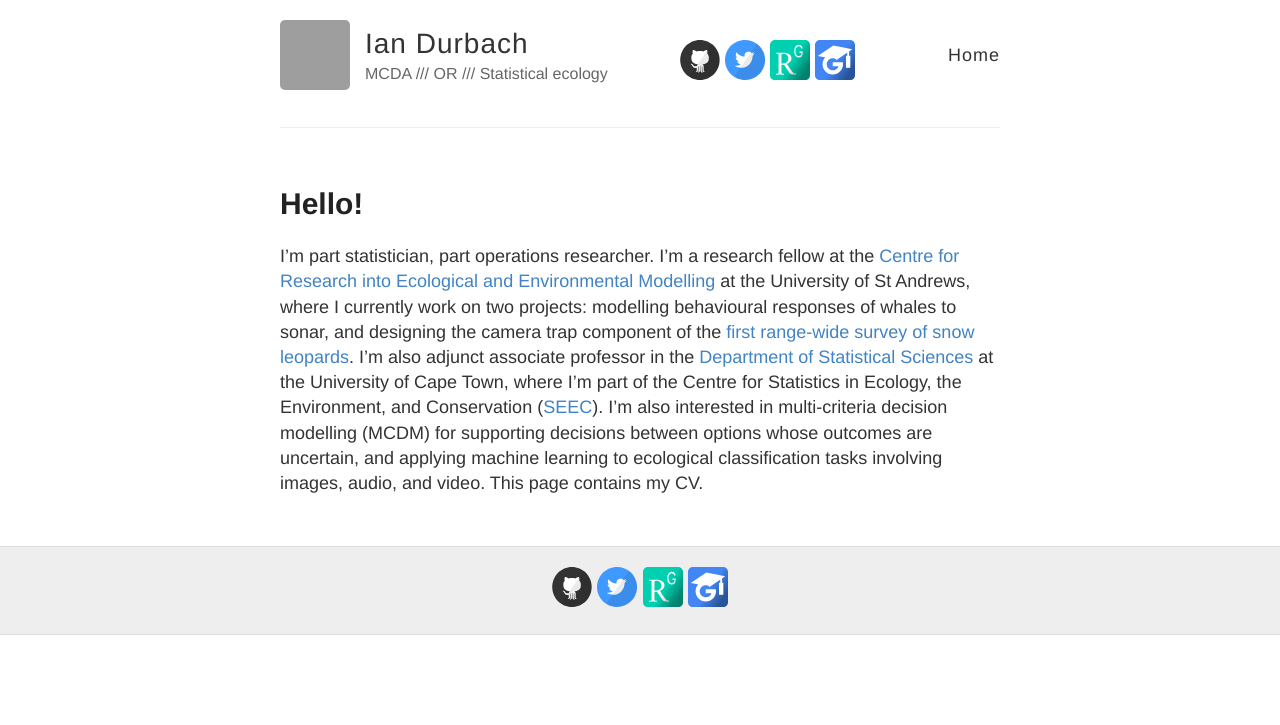
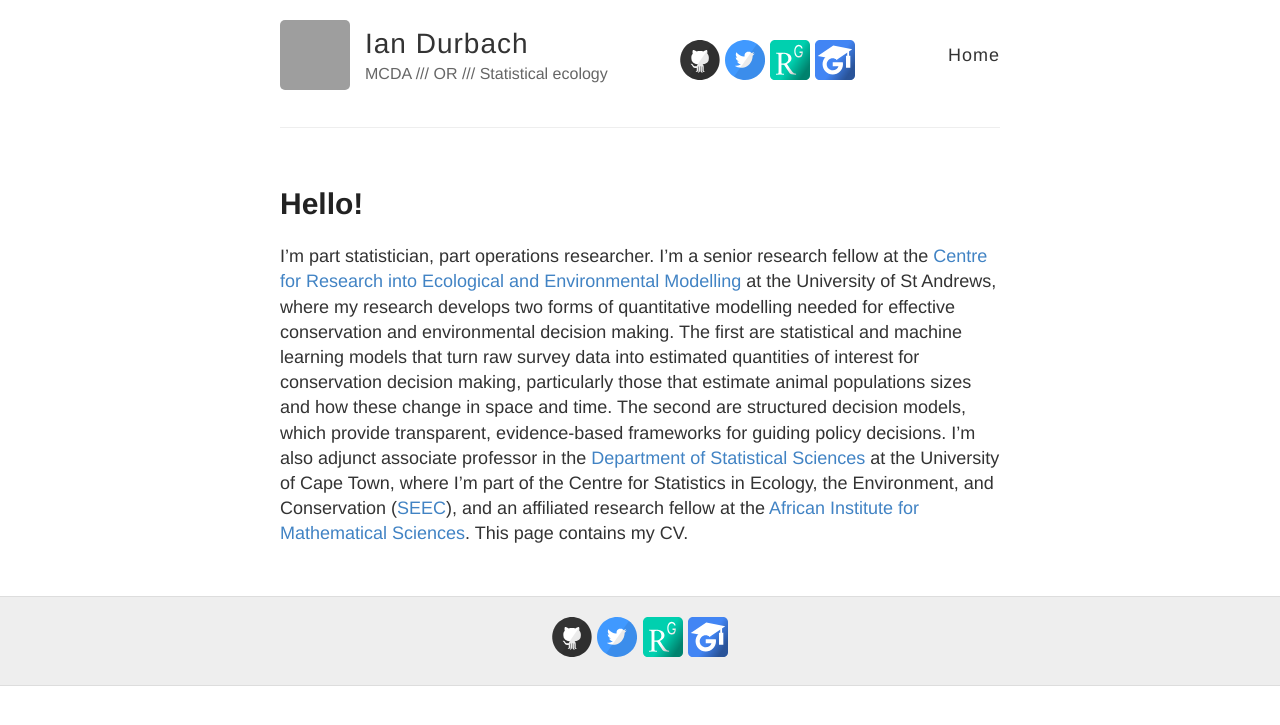
Before and after one commit to iandurbach/iandurbach.github.io, a Jekyll site: the page built from _posts/2017-09-11-hello.md, in a window 1280 px wide. Shown: the top 725 px of the page. Built offline with Jekyll 4.4.1, drawn with Linux system fonts in a browser that asks for light colours; grey boxes are pictures that could not be loaded.

Commit message:
Update 2017-09-11-hello.md

```diff
--- a/_posts/2017-09-11-hello.md
+++ b/_posts/2017-09-11-hello.md
@@ -3,4 +3,4 @@ layout: page
 title: Hello!
 ---
 
-I'm part statistician, part operations researcher. I'm a research fellow at the [Centre for Research into Ecological and Environmental Modelling](https://www.creem.st-andrews.ac.uk/) at the University of St Andrews, where I currently work on two projects: modelling behavioural responses of whales to sonar, and designing the camera trap component of the [first range-wide survey of snow leopards](http://www.globalsnowleopard.org/blog/2018/03/22/population-assessment-of-worlds-snow-leopards-to-be-launched/). I'm also adjunct associate professor in the [Department of Statistical Sciences](http://www.stats.uct.ac.za/) at the University of Cape Town, where I’m part of the Centre for Statistics in Ecology, the Environment, and Conservation ([SEEC](http://www.seec.uct.ac.za/)). I'm also interested in multi-criteria decision modelling (MCDM) for supporting decisions between options whose outcomes are uncertain, and applying machine learning to ecological classification tasks involving images, audio, and video. This page contains my CV.
+I'm part statistician, part operations researcher. I'm a senior research fellow at the [Centre for Research into Ecological and Environmental Modelling](https://www.creem.st-andrews.ac.uk/) at the University of St Andrews, where my research develops two forms of quantitative modelling needed for effective conservation and environmental decision making. The first are statistical and machine learning models that turn raw survey data into estimated quantities of interest for conservation decision making, particularly those that estimate animal populations sizes and how these change in space and time. The second are structured decision models, which provide transparent, evidence-based frameworks for guiding policy decisions. I'm also adjunct associate professor in the [Department of Statistical Sciences](http://www.stats.uct.ac.za/) at the University of Cape Town, where I’m part of the Centre for Statistics in Ecology, the Environment, and Conservation ([SEEC](http://www.seec.uct.ac.za/)), and an affiliated research fellow at the [African Institute for Mathematical Sciences](https://aims.ac.za/). This page contains my CV.
```
